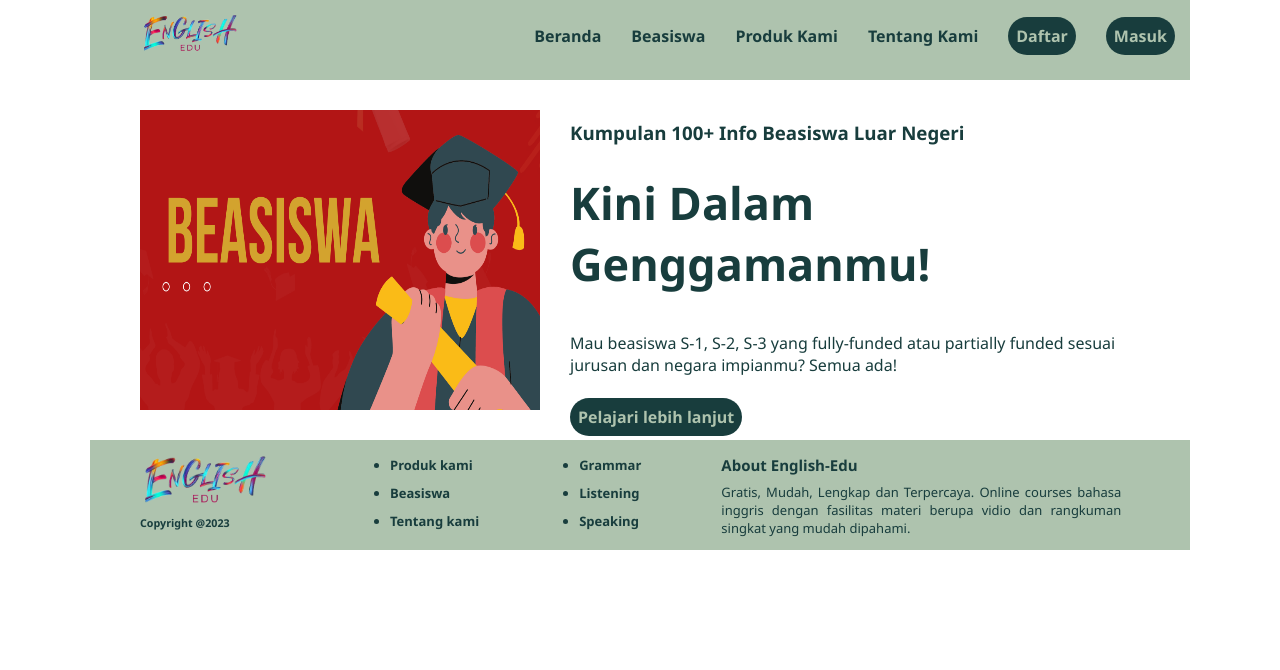
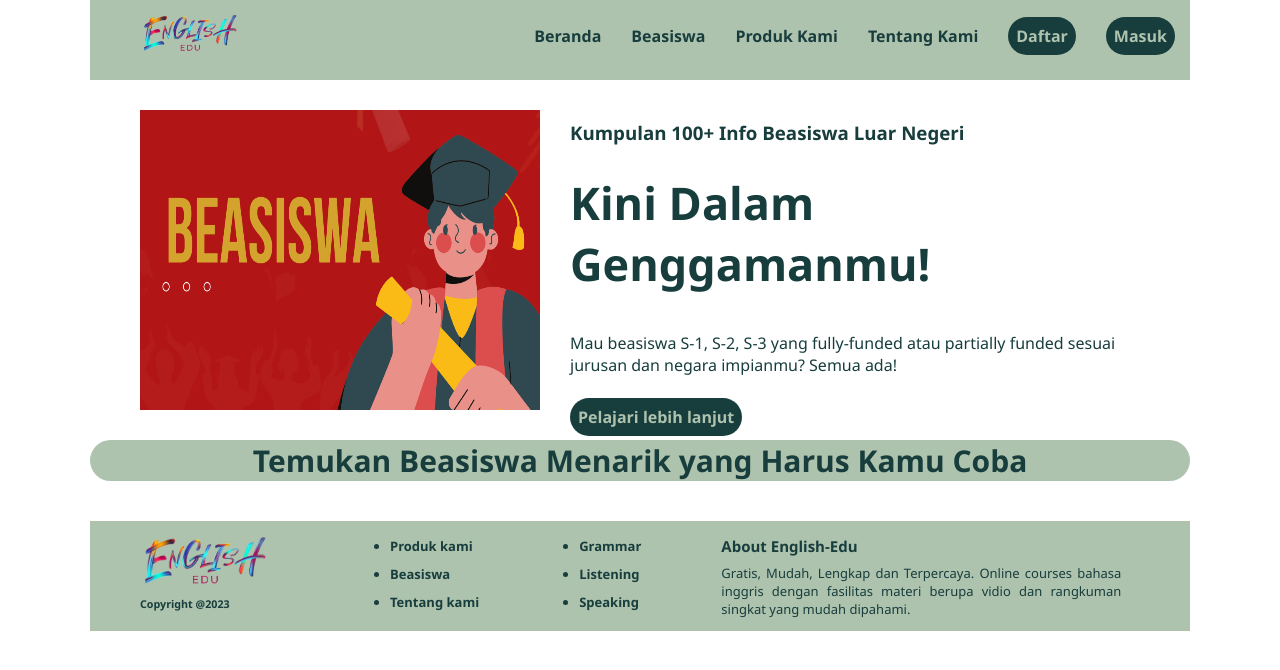
Before and after one commit to Sitinafiahnafi/Revou, a plain HTML site: page beasiswa.html in a window 1280 px wide. Drawn offline with Linux system fonts and the light colour scheme.

Commit message:
modified

```diff
--- a/beasiswa.html
+++ b/beasiswa.html
@@ -41,6 +41,12 @@
                 </div>
             </section>
         </div>
+
+        <!--Temukan Beasiswa Menarik yang Harus Kamu Coba-->
+        <div class="main-contain">
+            <section id="Temukan-Beasiswa-Menarik-yang-Harus-Kamu-Coba">
+                <h4>Temukan Beasiswa Menarik yang Harus Kamu Coba</h4>
+        </div>
         <div class="footer">
             <div class="footer-left">
                 <img src="images/logo.png">
@@ -66,10 +72,12 @@
             </div>
             <div class="footer-right">
                 <h3>About English-Edu</h3>
-                <p>Gratis, Mudah, Lengkap dan Terpercaya. Online courses bahasa inggris dengan fasilitas materi berupa
+                <p>Gratis, Mudah, Lengkap dan Terpercaya. Online courses bahasa inggris dengan fasilitas materi
+                    berupa
                     vidio dan rangkuman singkat yang mudah dipahami.</p>
             </div>
         </div>
     </div>
 </body>
+
 </html>
```
